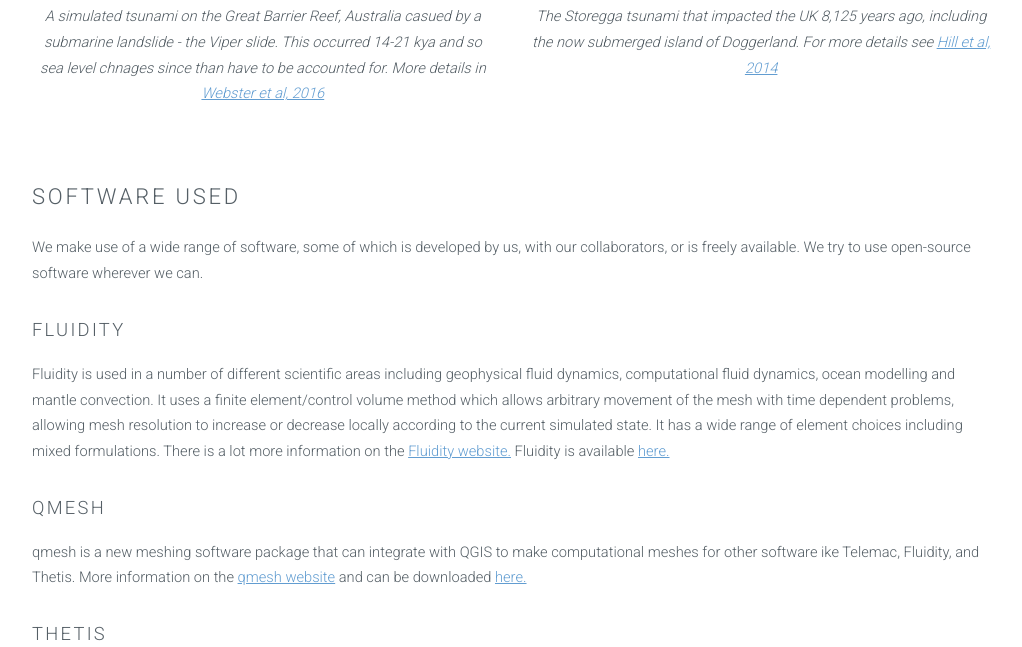
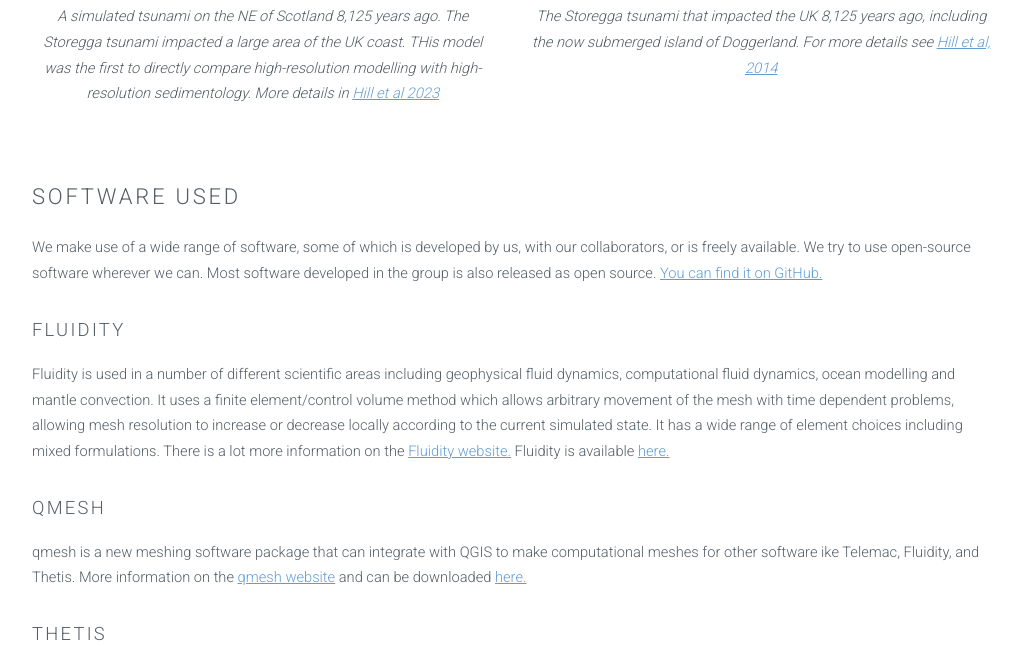
Before and after one commit to EnvModellingGroup/EnvModellingGroup.github.io, a Jekyll site: the page built from index.html, in a window 1280 px wide and 900 px high, scrolled down 900 px, cut to the strip 253-900 px from the top of the window. Shown: the whole strip, without its empty margins (128-1150 px from the left). Built offline with Jekyll 4.4.1, drawn with Linux system fonts in a browser that asks for light colours.

Commit message:
updating video

```diff
--- a/index.html
+++ b/index.html
@@ -12,7 +12,7 @@ keywords: York, University of York, Jon Hill, Hill, Hill lab, computational flui
             <p>The Environmental Modelling Research Group, led by <a href="https://jonxhill.wordpress.com/">Jon Hill</a>, focuses on using the latest numerical technologies
 		    and data to solve environmental problems. As a group we look at natural hazards, such coastal flooding and tsunamis,
 		    as well as sedimentological processes and oceanographic processes, including tides.
-		    We study these in the geological past, present and future. See our <a href="publications/">publications</a> for more details.</p>
+		    We study these in the geological past, present and future. See our <a href="publications.html">publications</a> for more details.</p>
 	    <div class="row">
 	<!--<section>
            <h2>PhD Projects</h2>
@@ -25,8 +25,8 @@ keywords: York, University of York, Jon Hill, Hill, Hill lab, computational flui
 				   <div class="6u">
                   <p>
                   <center>
-                  <iframe width="560" height="315" src="https://www.youtube.com/embed/c5lb5NW2ORI?rel=0" frameborder="0" allowfullscreen></iframe><br>
-                  <i>A simulated tsunami on the Great Barrier Reef, Australia casued by a submarine landslide - the Viper slide. This occurred 14-21 kya and so sea level chnages since than have to be accounted for. More details in <a href="http://dx.doi.org/10.1016/j.margeo.2015.11.008">Webster et al, 2016</a></i>
+                  <iframe width="560" height="315" src="https://youtu.be/XBYFasq7ZLs" frameborder="0" allowfullscreen></iframe><br>
+                  <i>A simulated tsunami on the NE of Scotland 8,125 years ago. The Storegga tsunami impacted a large area of the UK coast. THis model was the first to directly compare high-resolution modelling with high-resolution sedimentology. More details in <a href="https://doi.org/10.1002/dep2.247">Hill et al 2023</a></i>
                   </center>
                   </p>
                </div>
@@ -46,7 +46,7 @@ keywords: York, University of York, Jon Hill, Hill, Hill lab, computational flui
 	<section id="software" class="wrapper style2">
 		<div class="container">
 		   <h2>Software Used</h2>
-	   <p>We make use of a wide range of software, some of which is developed by us, with our collaborators, or is freely available. We try to use open-source software wherever we can.</p>
+           <p>We make use of a wide range of software, some of which is developed by us, with our collaborators, or is freely available. We try to use open-source software wherever we can. Most software developed in the group is also released as open source. <a href="https://github.com/EnvModellingGroup">You can find it on GitHub.</a></p>
            <h3>Fluidity</h3>
            <p>Fluidity is used in a number of different scientific areas including geophysical fluid dynamics, computational fluid dynamics, ocean modelling and mantle convection. It uses a finite element/control volume method which allows arbitrary movement of the mesh with time dependent problems, allowing mesh resolution to increase or decrease locally according to the current simulated state. It has a wide range of element choices including mixed formulations. There is a lot more information on the <a href="http://fluidityproject.github.io/">Fluidity website.</a> Fluidity is available <a href="https://github.com/FluidityProject/fluidity">here.</a></p>
 
```
